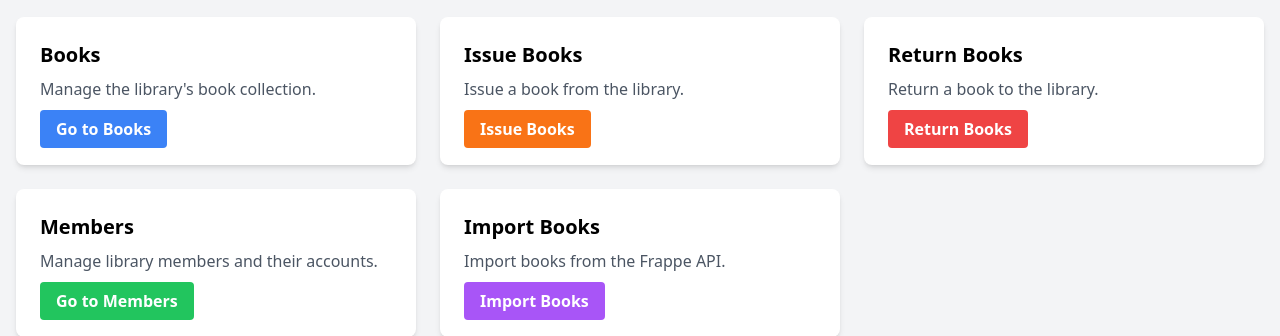
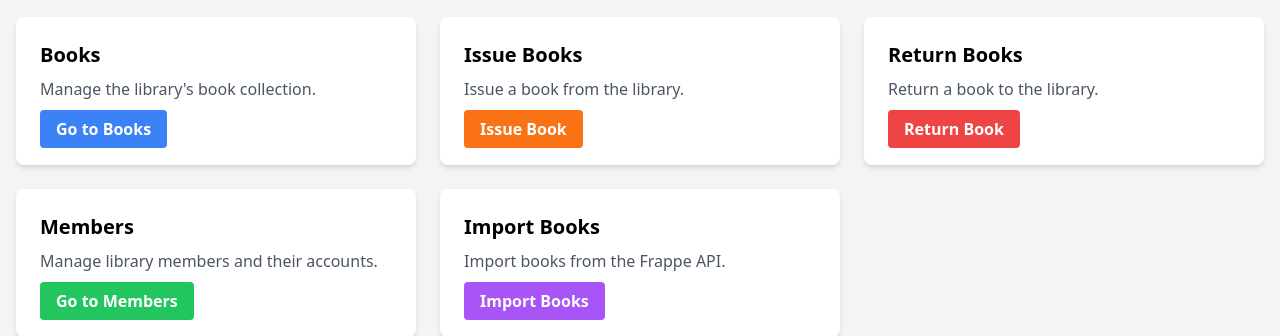
Before and after one commit to MrKuros/Library-Management-System, a Flask app: page / in a window 1280 px wide. Shown: the part 135-471 px from the top of the page. Run offline with Flask 3, Linux system fonts and the light colour scheme; parts of the project's set-up code (start-up, migrations or seed data) failed here and were passed over; some libraries are stand-ins or nearby versions.

Commit message:
Update index.html

```diff
--- a/templates/index.html
+++ b/templates/index.html
@@ -20,7 +20,7 @@
         <h2 class="text-xl font-semibold mb-2">Issue Books</h2>
         <p class="text-gray-600 mb-4">Issue a book from the library.</p>
         <a href="{{ url_for('issue_book') }}" class="bg-orange-500 hover:bg-orange-600 text-white font-bold py-2 px-4 rounded">
-            Issue Books
+            Issue Book
         </a>
     </div>
 
@@ -29,7 +29,7 @@
         <h2 class="text-xl font-semibold mb-2">Return Books</h2>
         <p class="text-gray-600 mb-4">Return a book to the library.</p>
         <a href="{{ url_for('transactions') }}" class="bg-red-500 hover:bg-red-600 text-white font-bold py-2 px-4 rounded">
-            Return Books
+            Return Book
         </a>
     </div>
 
```
